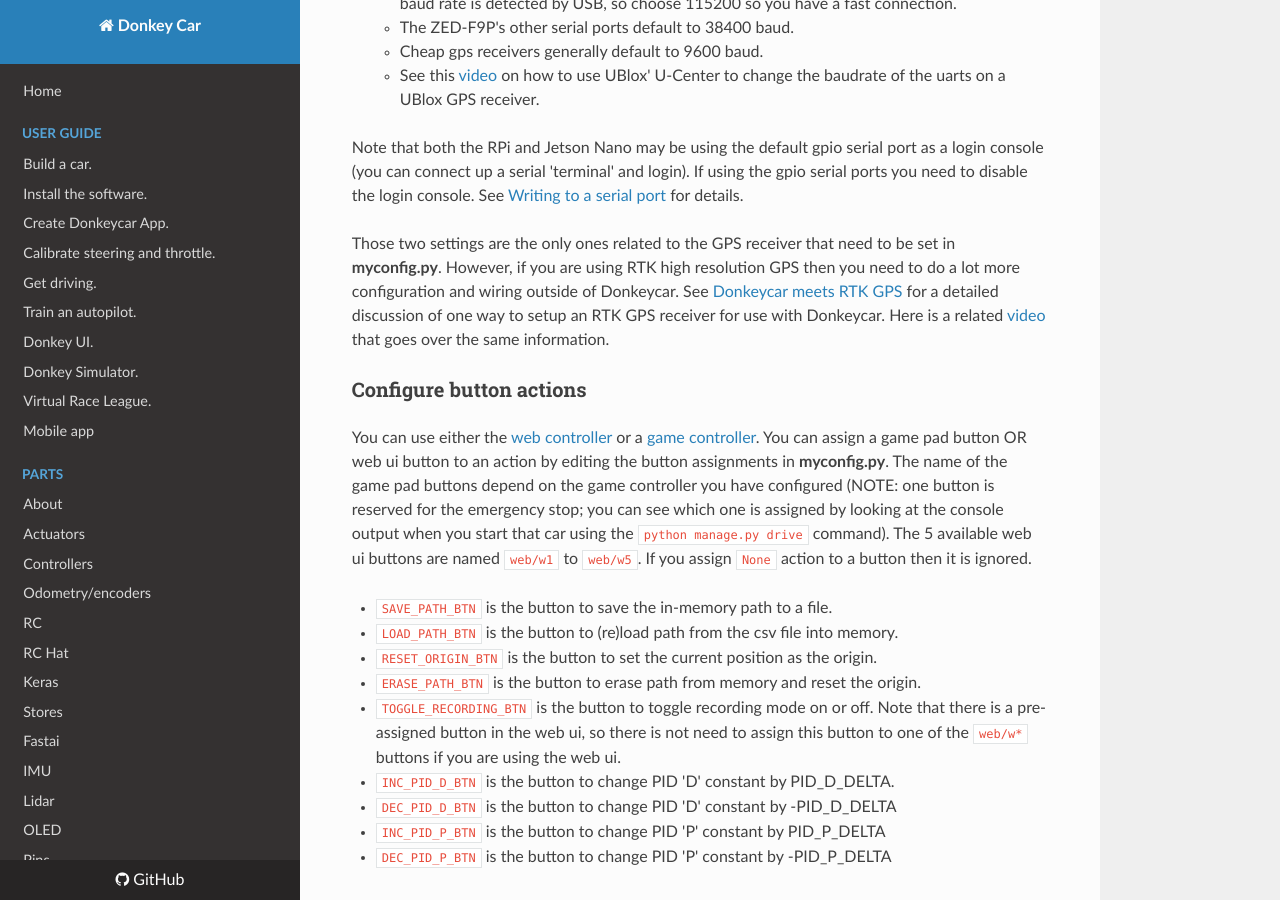
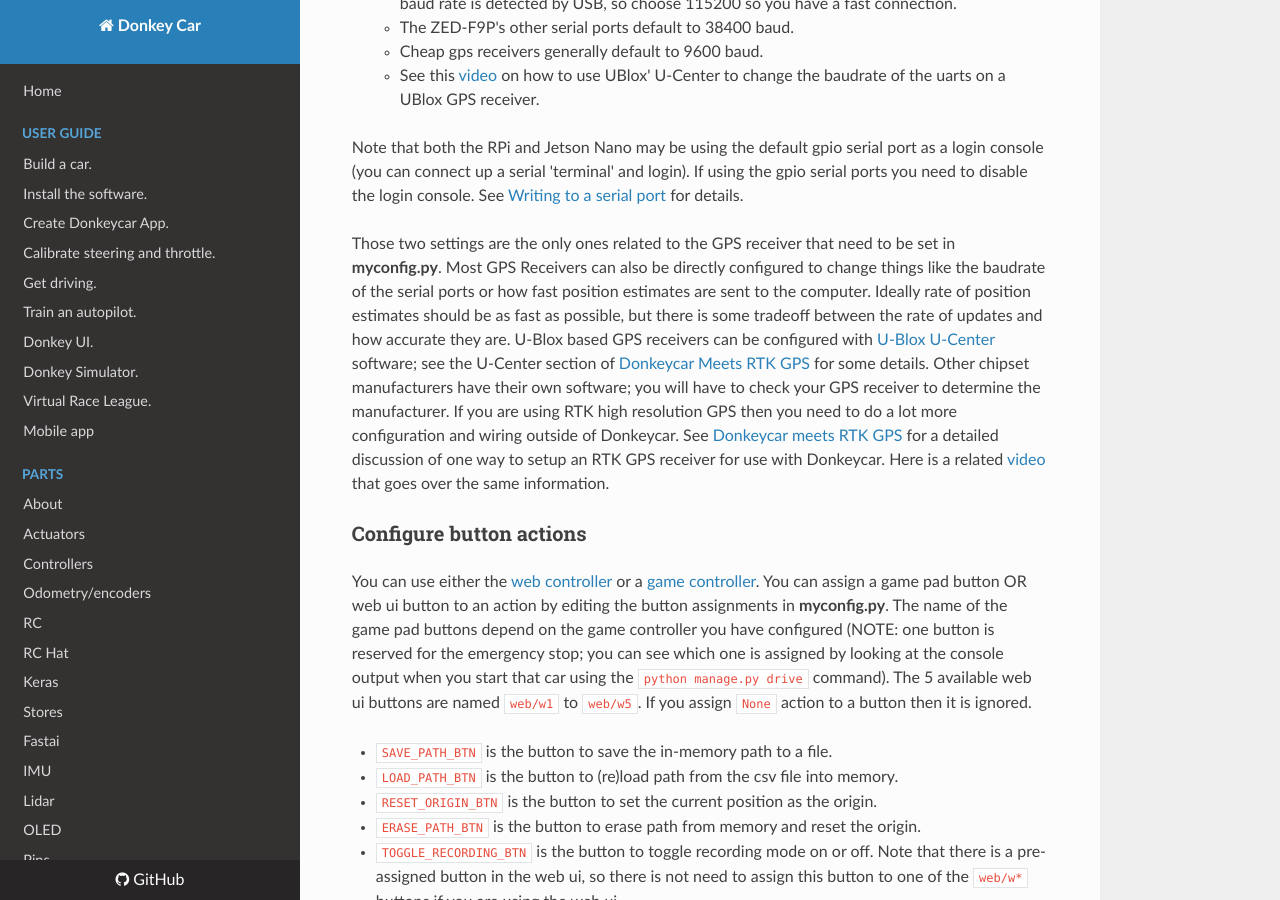
Before and after one commit to autorope/donkeydocs, an MkDocs documentation site: the page built from docs/guide/path_follow/path_follow.md, in a window 1280 px wide and 900 px high, scrolled down 2051 px. Built offline with MkDocs 1.6.1, drawn with Linux system fonts in a browser that asks for light colours; nearby versions of some CDN libraries.

Commit message:
Add reference to u-center

```diff
--- a/docs/guide/path_follow/path_follow.md
+++ b/docs/guide/path_follow/path_follow.md
@@ -53,7 +53,7 @@ In **myconfig.py**, search for the 'gps' section.  Make sure `HAVE_GPS = True` i
 
 Note that both the RPi and Jetson Nano may be using the default gpio serial port as a login console (you can connect up a serial 'terminal' and login).  If using the gpio serial ports you need to disable the login console.  See [Writing to a serial port](https://ezward.github.io/gps/#writing-to-the-serial-port) for details.
 
-Those two settings are the only ones related to the GPS receiver that need to be set in **myconfig.py**.  However, if you are using RTK high resolution GPS then you need to do a lot more configuration and wiring outside of Donkeycar.  See [Donkeycar meets RTK GPS](https://ezward.github.io/gps/#donkeycar-meets-rtk-gps) for a detailed discussion of one way to setup an RTK GPS receiver for use with Donkeycar.  Here is a related [video](https://youtu.be/q4T7kTaExTs?t=970) that goes over the same information.
+Those two settings are the only ones related to the GPS receiver that need to be set in **myconfig.py**.  Most GPS Receivers can also be directly configured to change things like the baudrate of the serial ports or how fast position estimates are sent to the computer.  Ideally rate of position estimates should be as fast as possible, but there is some tradeoff between the rate of updates and how accurate they are.  U-Blox based GPS receivers can be configured with [U-Blox U-Center](https://www.u-blox.com/en/product/u-center) software; see the U-Center section of  [Donkeycar Meets RTK GPS](https://ezward.github.io/gps/#u-center) for some details.  Other chipset manufacturers have their own software; you will have to check your GPS receiver to determine the manufacturer.  If you are using RTK high resolution GPS then you need to do a lot more configuration and wiring outside of Donkeycar.  See [Donkeycar meets RTK GPS](https://ezward.github.io/gps/#donkeycar-meets-rtk-gps) for a detailed discussion of one way to setup an RTK GPS receiver for use with Donkeycar.  Here is a related [video](https://youtu.be/q4T7kTaExTs?t=970) that goes over the same information.
 
 ### Configure button actions
 
```
